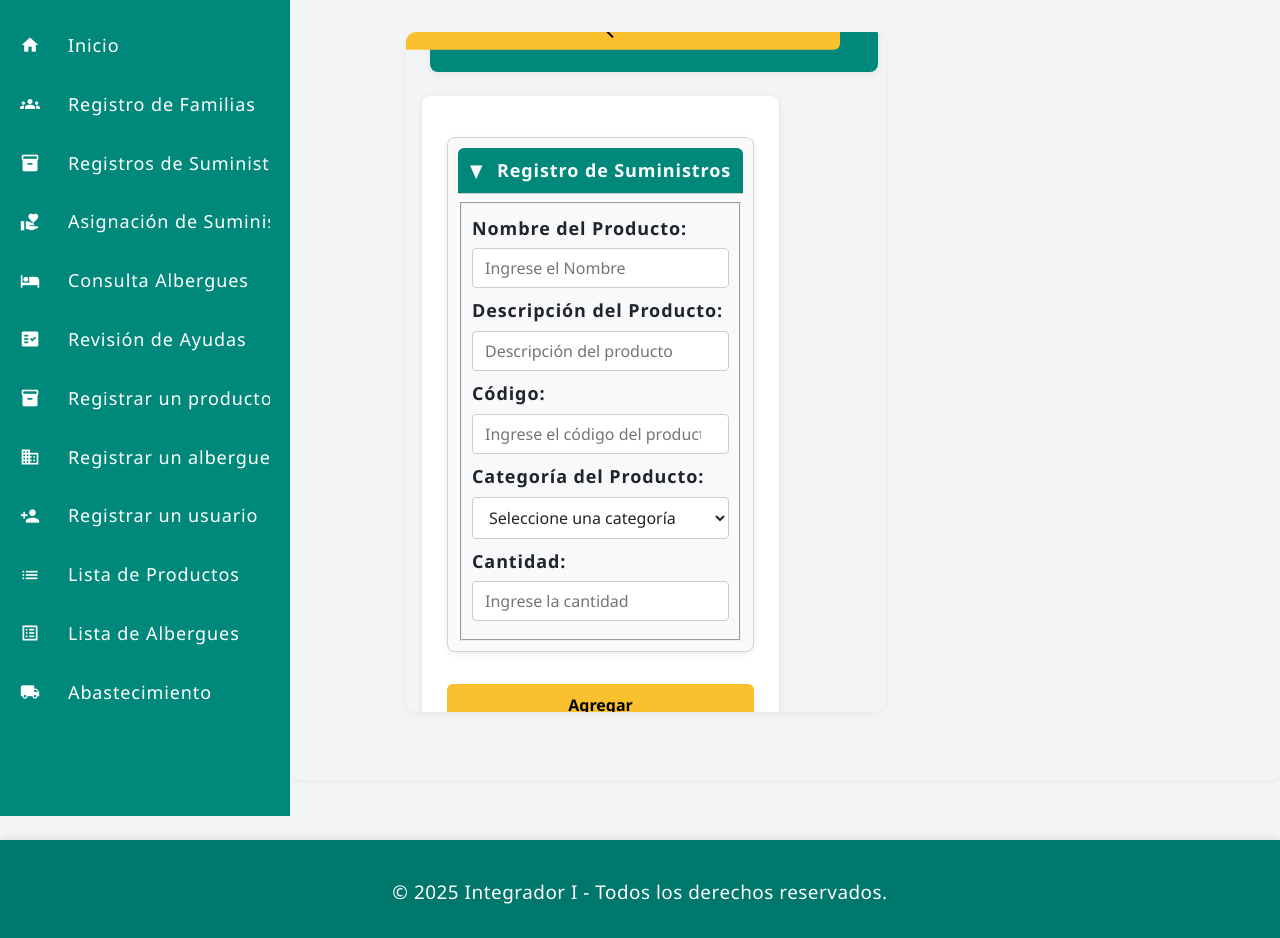
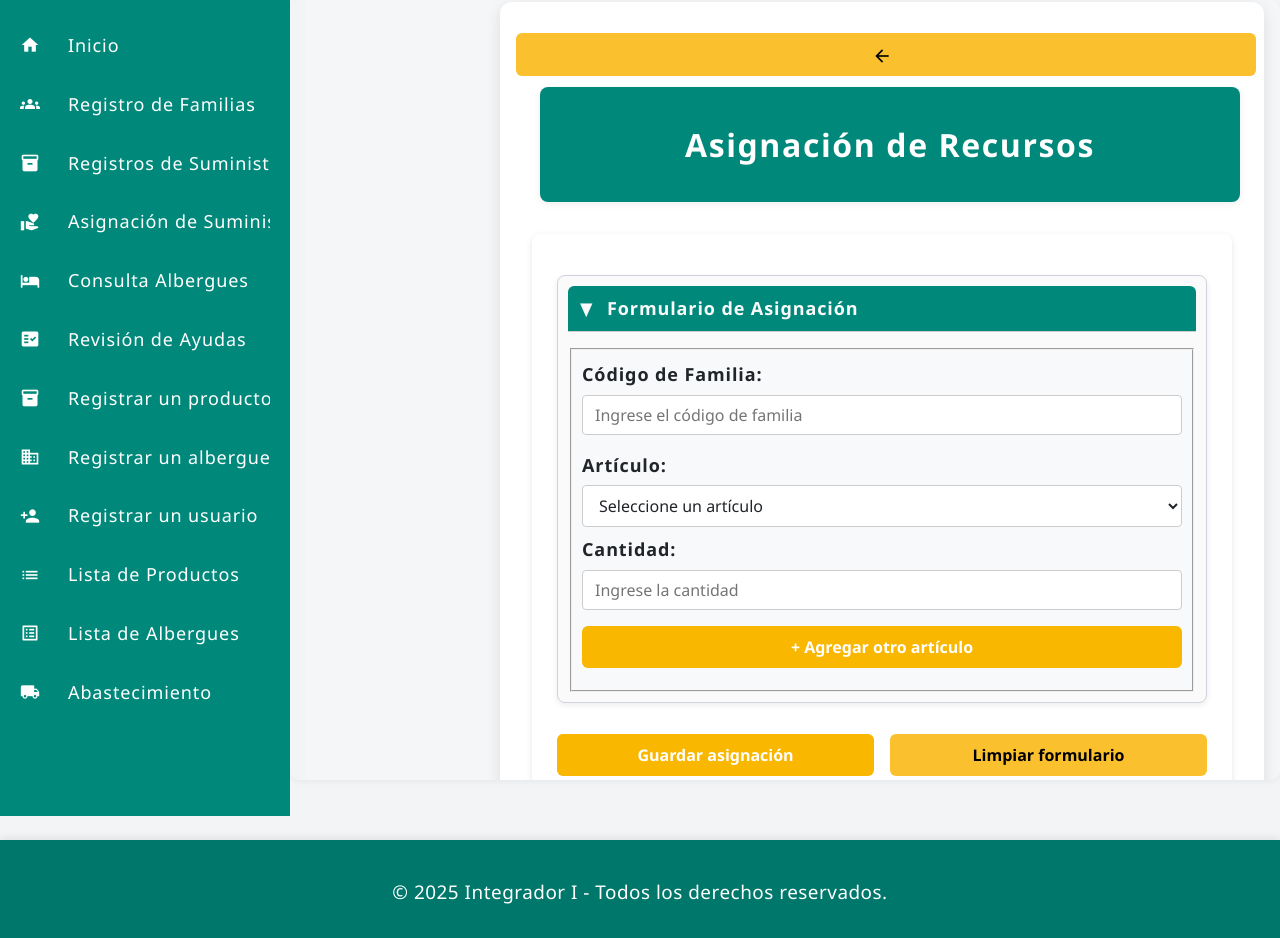
Before and after one commit to Derek-GB/IntegradorReact, a React (Vite) app: page /registroSuministros.jsx in a window 1280 px wide. Built offline with nearby package versions, Linux system fonts and the light colour scheme.

Commit message:
Cambio en registroSuministros
-Acomode el contenido de registroSuministros.

-Cambie un poco la estructura y el css, pero es basicamente lo mismo.

```diff
--- a/src/components/registroSuministros.jsx
+++ b/src/components/registroSuministros.jsx
@@ -5,69 +5,156 @@ import '../styles/indexx.css';
 
 const RegistroSuministros = () => {
   const navigate = useNavigate();
+  const [codigoFamilia, setCodigoFamilia] = useState('');
+  const [articulo, setArticulo] = useState('');
+  const [cantidad, setCantidad] = useState('');
+  const [asignaciones, setAsignaciones] = useState([]);
 
-  const [form, setForm] = useState({
-    nombre: '',
-    descripcionProducto: '',
-    codigo: '',
-    categoriaProducto: '',
-    cantidad: ''
-  });
+  const agregarItem = () => {
+    if (!articulo || !cantidad || cantidad < 1) {
+      alert("Por favor, complete el artículo y la cantidad correctamente.");
+      return;
+    }
 
-  const handleChange = e => {
-    setForm({ ...form, [e.target.name]: e.target.value });
+    setAsignaciones(prev => [...prev, { articulo, cantidad }]);
+    setArticulo('');
+    setCantidad('');
   };
 
-  const handleSubmit = e => {
+  const eliminarItem = (index) => {
+    setAsignaciones(prev => prev.filter((_, i) => i !== index));
+  };
+
+  const handleSubmit = (e) => {
     e.preventDefault();
-    console.log('Datos registrados:', form);
-    // Aquí podrías hacer un POST a tu backend
+    if (!codigoFamilia || asignaciones.length === 0) {
+      alert("Debe ingresar un código de familia y al menos un artículo.");
+      return;
+    }
+
+    const data = {
+      codigoFamilia,
+      recursos: asignaciones
+    };
+
+    console.log("Asignación enviada:", data);
+    alert("Asignación guardada exitosamente.");
+    setCodigoFamilia('');
+    setAsignaciones([]);
   };
 
   return (
-    <div className="container main-content">
-
-      <h2>
+    <div className="pantalla-completa">
+      <div className="container-formulario">
+        <div className="flecha-volver">
           <button
             onClick={() => navigate('/inicio')}
-          className="btn btn-secondary"
-          style={{ position: 'absolute', right: '1cm', top: '50%', transform: 'translateY(-50%)', padding: '8px' }}
+            className="btn btn-secondary boton-regresar"
             aria-label="Regresar"
           >
-          <span className="material-icons" style={{ fontSize: '24px' }}>arrow_back</span>
+            <span className="material-icons">arrow_back</span>
           </button>
-        Registro de Suministros
-      </h2>
+        </div><br />
 
-      <form onSubmit={handleSubmit}>
+        <h2 className="titulo-formulario">Asignación de Recursos</h2>
+
+        <form onSubmit={handleSubmit} className="formulario-asignacion">
           <details open>
-          <summary><strong>Registro de Suministros</strong></summary>
-          <fieldset className="mt-2">
-            <label>Nombre del Producto:</label>
-            <input name="nombre" className="form-control mb-2" onChange={handleChange} placeholder="Ingrese el Nombre" />
+            <summary><strong>Formulario de Asignación</strong></summary>
+            <fieldset className="mt-3">
+              <label htmlFor="codigoFamilia">Código de Familia:</label>
+              <input
+                id="codigoFamilia"
+                type="text"
+                value={codigoFamilia}
+                onChange={e => setCodigoFamilia(e.target.value)}
+                className="form-control mb-3"
+                placeholder="Ingrese el código de familia"
+                required
+              />
 
-            <label>Descripción del Producto:</label>
-            <input name="descripcionProducto" className="form-control mb-2" onChange={handleChange} placeholder="Descripción del producto" />
-
-            <label>Código:</label>
-            <input type="number" name="codigo" className="form-control mb-2" onChange={handleChange} placeholder="Ingrese el código del producto" />
-
-            <label>Categoría del Producto:</label>
-            <select name="categoriaProducto" className="form-select mb-2" onChange={handleChange}>
-              <option>Seleccione una categoría</option>
-              <option>Alimentos</option>
-              <option>Higiene</option>
-              <option>Ropa</option>
-              <option>Medicamentos</option>
-              <option>Otros</option>
+              <label htmlFor="articulo">Artículo:</label>
+              <select
+                id="articulo"
+                value={articulo}
+                onChange={e => setArticulo(e.target.value)}
+                className="form-select mb-2"
+              >
+                <option value="">Seleccione un artículo</option>
+                <option value="Cobija">Cobija</option>
+                <option value="Cama">Cama</option>
+                <option value="Kit de cocina">Kit de cocina</option>
+                <option value="Agua embotellada">Agua embotellada</option>
               </select>
 
-            <label>Cantidad:</label>
-            <input type="number" name="cantidad" className="form-control mb-2" onChange={handleChange} placeholder="Ingrese la cantidad" />
+              <label htmlFor="cantidad">Cantidad:</label>
+              <input
+                id="cantidad"
+                type="number"
+                value={cantidad}
+                onChange={e => setCantidad(e.target.value)}
+                min="1"
+                className="form-control mb-2"
+                placeholder="Ingrese la cantidad"
+              />
+
+              <button
+                type="button"
+                className="btn btn-warning mt-2"
+                onClick={agregarItem}
+              >
+                + Agregar otro artículo
+              </button>
             </fieldset>
           </details>
-        <button type="submit" className="btn btn-primary mt-3">Agregar</button>
+
+          {asignaciones.length > 0 && (
+            <div className="tabla-contenedor mt-4">
+              <h4>Artículos Asignados</h4>
+              <table className="table table-bordered table-striped">
+                <thead className="table-light">
+                  <tr>
+                    <th>Artículo</th>
+                    <th>Cantidad</th>
+                    <th>Acción</th>
+                  </tr>
+                </thead>
+                <tbody>
+                  {asignaciones.map((item, index) => (
+                    <tr key={index}>
+                      <td>{item.articulo}</td>
+                      <td>{item.cantidad}</td>
+                      <td>
+                        <button
+                          type="button"
+                          className="btn btn-sm btn-danger"
+                          onClick={() => eliminarItem(index)}
+                        >
+                          Eliminar
+                        </button>
+                      </td>
+                    </tr>
+                  ))}
+                </tbody>
+              </table>
+            </div>
+          )}
+
+          <div className="botones mt-4">
+            <button type="submit" className="btn btn-success me-2">Guardar asignación</button>
+            <button
+              type="button"
+              className="btn btn-secondary"
+              onClick={() => {
+                setAsignaciones([]);
+                setCodigoFamilia('');
+              }}
+            >
+              Limpiar formulario
+            </button>
+          </div>
         </form>
+      </div>
     </div>
   );
 };
--- a/src/styles/formulario.css
+++ b/src/styles/formulario.css
@@ -544,6 +544,67 @@ template#templateAlbergue input[type="radio"] {
     cursor: pointer;
 }
 
+/* Asignacion recursos */
+
+.pantalla-completa {
+  min-height: 100vh;        /* Permite crecer verticalmente */
+  width: 90vw;
+  background-color: #f4f6f8;
+  display: flex;
+  justify-content: center;
+  align-items: flex-start;  /* Para que inicie desde arriba y no centre verticalmente */
+  overflow-y: auto;         /* Scroll vertical si es necesario */
+  overflow-x: hidden;       /* No scroll horizontal */
+  padding-top: 20px;        /* Un poco de espacio arriba */
+  box-sizing: border-box;
+}
+
+
+.container-formulario {
+  background-color: #fff;
+  padding: 2.5rem 2rem;
+  border-radius: 12px;
+  box-shadow: 0 4px 15px rgba(0, 0, 0, 0.1);
+  max-width: 700px;
+  width: 100%;
+  height: auto;
+  position: relative;
+}
+
+.boton-regresar {
+  position: absolute;
+  top: 1rem;
+  left: 1rem;
+  padding: 6px 10px;
+  font-size: 18px;
+  width: 740px;
+}
+
+.titulo-formulario {
+  text-align: center;
+  font-size: 2rem;
+  font-weight: bold;
+  color: white;
+  margin-top: 1.5rem;
+  margin-bottom: 1.5rem;
+}
+
+.tabla-contenedor {
+  max-height: 200px;
+  overflow-y: auto;
+  color: black;
+}
+
+.botones {
+  display: flex;
+  gap: 1rem;
+  justify-content: flex-start;
+}
+
+/* final asginacion de recursos */
+
+
+
 
 .sidebar {
     position: fixed;
```
Lines whose indentation alone changed are shown as unchanged.
